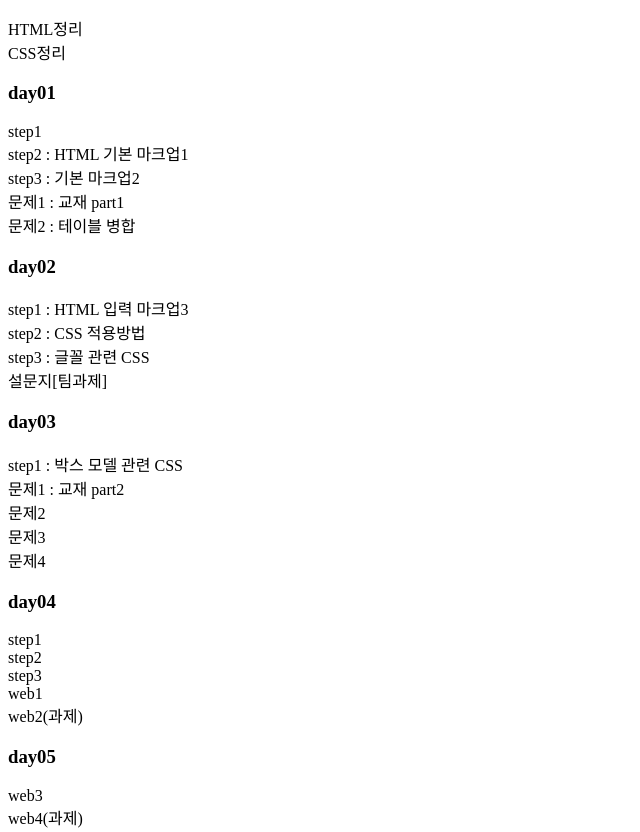
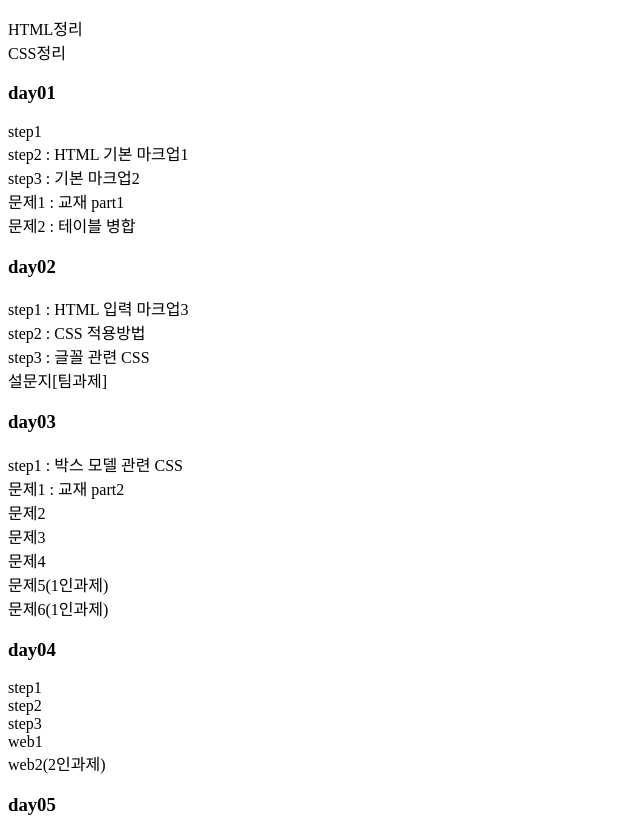
Before and after one commit to jang333/jang_2023_b_front, a plain HTML site: page index.html in a window 1280 px wide. Shown: the part 119-951 px from the top of the page, without its empty margins (0-640 px from the left). Drawn offline with Linux system fonts and the light colour scheme; files that its build step writes are made by us from their sources; a script that the page names is missing.

Commit message:
231130_day06

```diff
--- a/index.html
+++ b/index.html
@@ -35,17 +35,19 @@
     <a href="DAY03/ex2.html">문제2</a> <br/>
     <a href="DAY03/ex3.html">문제3</a> <br/>
     <a href="DAY03/ex4.html">문제4</a> <br/>
+    <a href="DAY03/ex5.html">문제5(1인과제)</a><br/>
+    <a href="#">문제6(1인과제)</a>
 
     <h3>day04</h3>
     <a href="DAY04/step1.html">step1</a> <br/>
     <a href="DAY04/step2.html">step2</a> <br/>
     <a href="DAY04/step3.html">step3</a> <br/>
     <a href="DAY04/web1/index.html">web1</a> <br/>
-    <a href="DAY04/web2/index.html">web2(과제)</a> <br/>
+    <a href="DAY04/web2/index.html">web2(2인과제)</a> <br/>
 
     <h3>day05</h3>
     <a href="DAY05/web3/index.html">web3</a> <br/>
-    <a href="DAY05/web4/ex1/ex1_1.html">web4(과제)</a>
+    <a href="DAY05/web4/ex1/ex1_1.html">web4(3인과제)</a>
 
     <h3>day06</h3>
     <a href="DAY06/web5/index.html">web5</a><br/>
```
